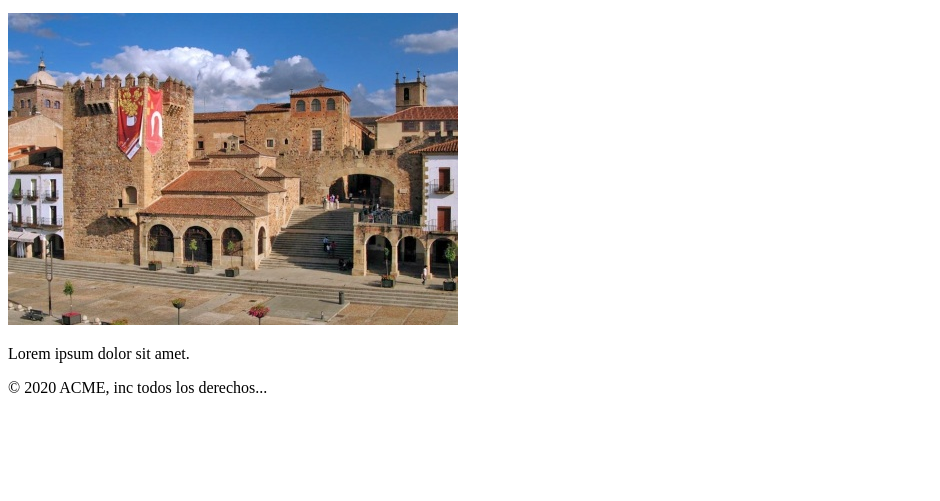
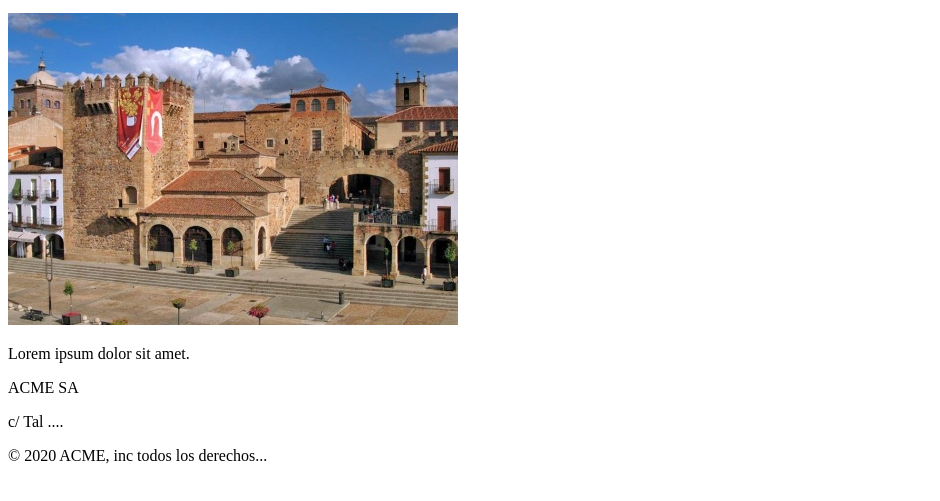
Before and after one commit to coredummie2020/test_git, a plain HTML site: page index.html in a window 1280 px wide. Shown: the part 101-602 px from the top of the page, without its empty margins (0-940 px from the left). Drawn offline with Linux system fonts and the light colour scheme.

Commit message:
direction

```diff
--- a/index.html
+++ b/index.html
@@ -12,6 +12,8 @@
     <img src="img/caceres.jpg" alt="">
     <p>Lorem ipsum dolor sit amet.</p>
     <footer>
+        <p>ACME SA</p>
+        <p>c/ Tal ....</p>
         &copy; 2020 ACME, inc todos los derechos...
     </footer>
 </body>
```
